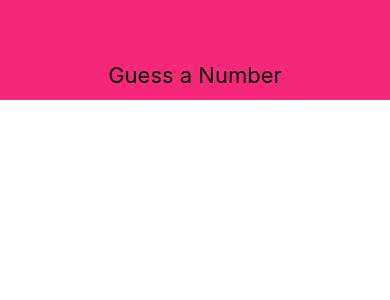
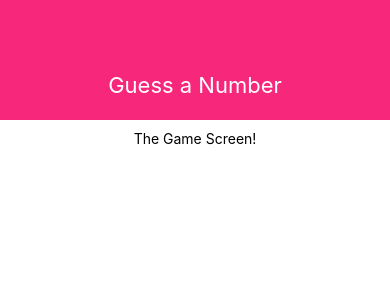
Before and after one commit to brianartea/react-native-guess-a-number-app, a React Native app: screen / in a window 390 px wide. Shown: the top 300 px of the page. Built offline with nearby package versions, Linux system fonts and the light colour scheme.

Commit message:
Aded Game Screen Component

```diff
--- a/App.js
+++ b/App.js
@@ -1,11 +1,14 @@
 import React from 'react';
 import { StyleSheet, View } from 'react-native';
+
 import Header from './components/Header';
+import StartGameScreen from './screens/StartGameScreen';
 
 export default function App() {
   return (
     <View style={styles.screen}>
       <Header title="Guess a Number" />
+      <StartGameScreen />
     </View>
   );
 }
--- a/components/Header.js
+++ b/components/Header.js
@@ -13,15 +13,16 @@
 const styles = StyleSheet.create({
   header: {
     width: '100%',
-    height: 100,
-    paddingTop: 50,
+    height: 120,
+    paddingTop: 70,
     backgroundColor: '#f7287b',
     alignItems: 'center',
     justifyContent: 'center'
   },
   headerTitle: {
-    color: 'black',
-    fontSize: 22
+    color: 'white',
+    fontSize: 22,
+    paddingBottom: 20
   }
 });
 
--- /dev/null
+++ b/screens/StartGameScreen.js
@@ -0,0 +1,21 @@
+//, { useState }
+import React from 'react';
+import { View, Text, StyleSheet } from 'react-native';
+
+const StartGameScreen = props => {
+  return (
+    <View style={styles.screen}>
+      <Text>The Game Screen!</Text>
+    </View>
+  );
+};
+
+const styles = StyleSheet.create({
+  screen: {
+    flex: 1,
+    padding: 10,
+    alignItems: 'center'
+  }
+});
+
+export default StartGameScreen;
```
